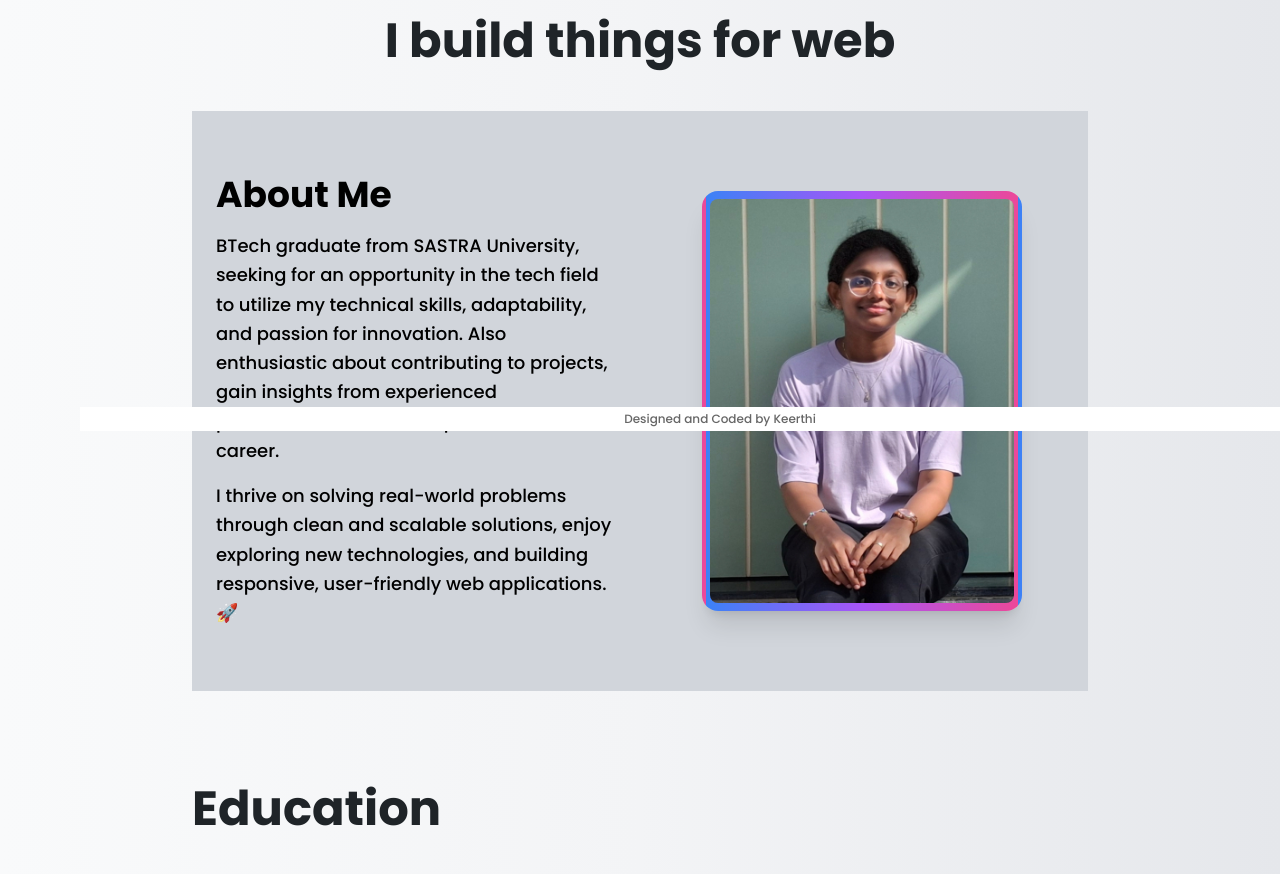
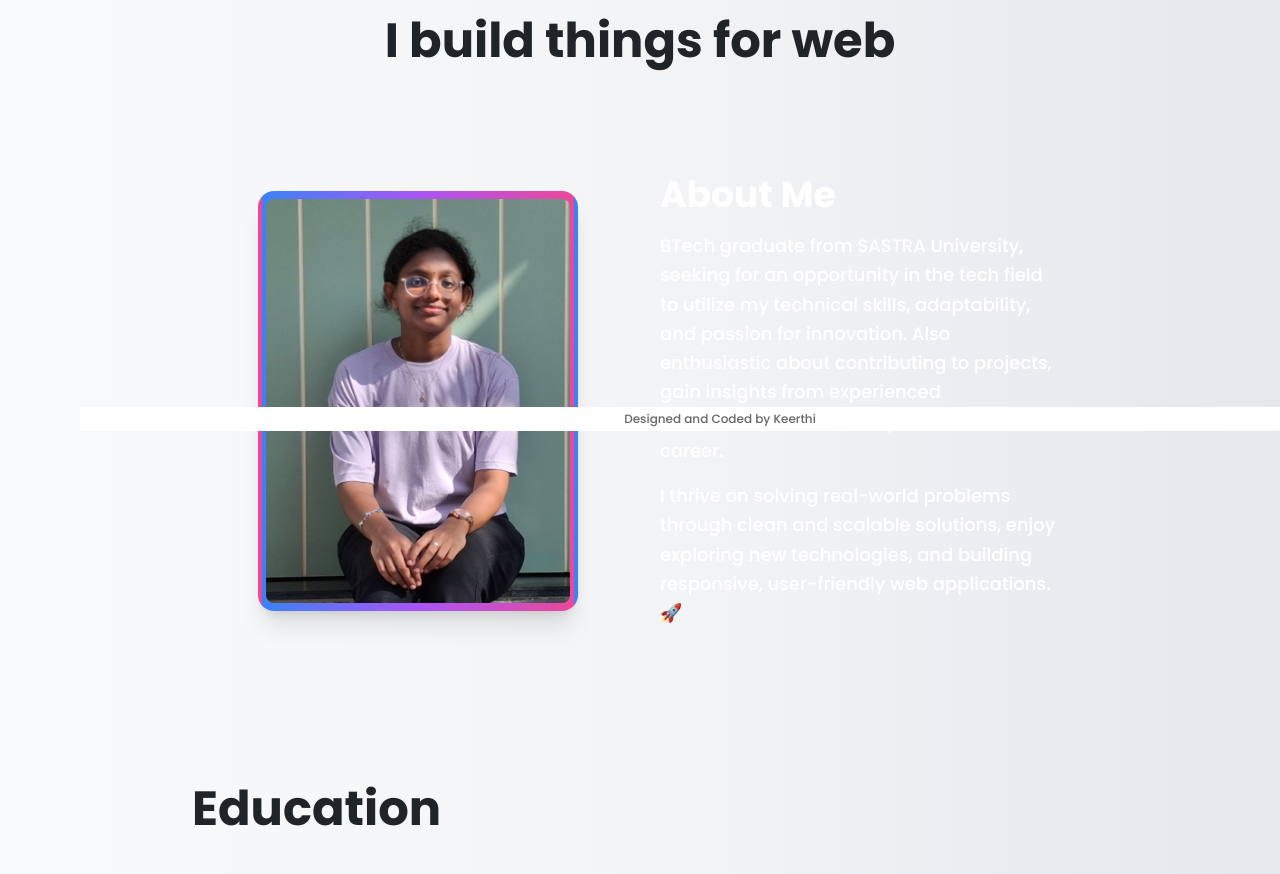
Before and after one commit to VennaKeerthi/Portfolio, a React (Create React App) app: page / in a window 1280 px wide. Shown: the part 369-1243 px from the top of the page. Built offline with nearby package versions, Linux system fonts and the light colour scheme.

Commit message:
modified

```diff
--- a/src/Pages/About.js
+++ b/src/Pages/About.js
@@ -5,11 +5,22 @@ import { personalDetails, eduDetails } from "../Details";
 function About() {
   return (
     <main className="container mx-auto max-width pt-10 pb-20">
-      <section className="w-full py-16 px-6 md:w-full bg-gray-300 py-16 px-6 ">
+      <section className="w-full py-16 px-6 md:w-full">
           <div className="max-w-6xl mx-auto flex flex-col md:flex-row items-center gap-10">
 
-        {/* Left Side - About Me Text */}
-        <div className="flex-1 text-center text-black md:text-left xl:text-left text-black">
+            {/* Left Side - Image */}
+            <div className="flex-1 flex justify-center">
+              <img
+                className="w-60 md:w-80 rounded-2xl shadow-xl border-4 border-transparent
+                      bg-gradient-to-r from-blue-500 via-purple-500 to-pink-500 p-1
+                      hover:scale-105 transition-transform duration-300 ease-in-out"
+                src={personalDetails.img}
+                alt="About Me"
+              />
+            </div>
+
+            {/* Right Side - About Me Text */}
+            <div className="flex-1 text-center text-white md:text-left xl:text-left">
               <h2 className="text-3xl md:text-4xl font-bold mb-4">About Me</h2>
               <p className="text-lg leading-relaxed mb-4">
                 {personalDetails.about}
@@ -19,19 +30,9 @@ function About() {
               </p>
             </div>
 
-        {/* Right Side - Image */}
-        <div className="flex-1 flex justify-center">
-          <img
-            className="w-60 md:w-80 rounded-2xl shadow-xl border-4 border-transparent
-                  bg-gradient-to-r from-blue-500 via-purple-500 to-pink-500 p-1
-                  hover:scale-105 transition-transform duration-300 ease-in-out"
-            src={personalDetails.img}
-            alt="About Me"
-
-          />
-        </div>
           </div>
         </section>
+
 
       <section>
         <br></br><br></br><h1 className="text-2xl pt-10 text-dark-heading dark:text-light-heading md:text-4xl xl:text-5xl xl:leading-tight font-bold">
```
Lines whose indentation alone changed are shown as unchanged.
